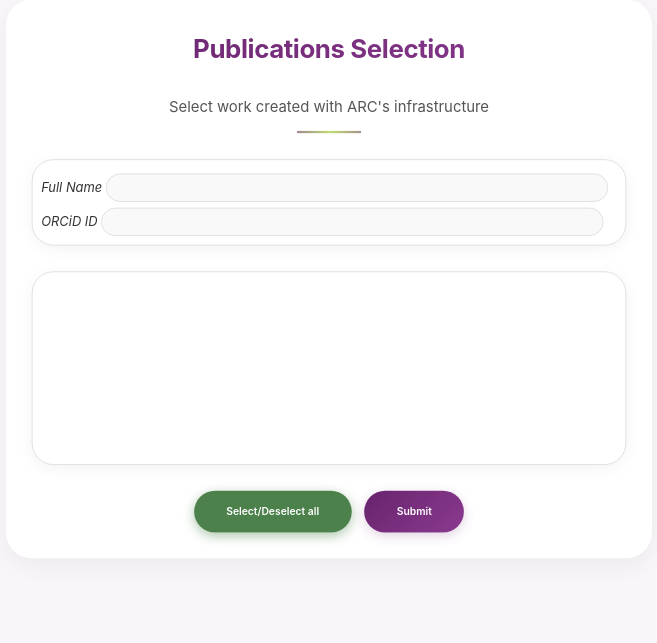
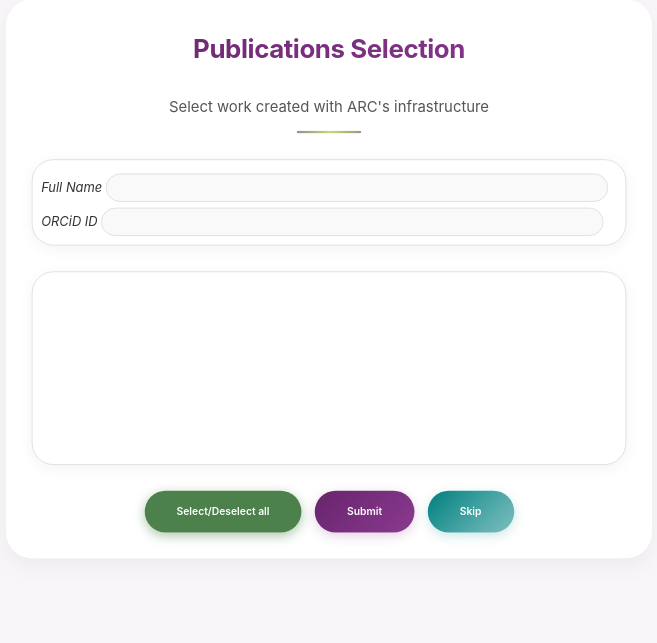
Before and after one commit to DurhamARC/ARC-Feedback, a Flask app: template SearchApp/templates/works_results.html in a window 1280 px wide. Shown: the part 165-808 px from the top of the page, without its empty margins (311-968 px from the left). Run offline with Flask 3, Linux system fonts and the light colour scheme; the template is opened without the code that fills it, so the values that code supplies are empty; some libraries are stand-ins or nearby versions.

Commit message:
Added a skip button

```diff
--- a/SearchApp/ORCiD_API_App.py
+++ b/SearchApp/ORCiD_API_App.py
@@ -486,6 +486,7 @@ class OrcidApp(BaseFlaskApp):
     def process_works_form(self):
         selected_titles = request.form.getlist('selected_titles')
         username = request.form.get('username', '').strip()
+        action = request.form.get('action')
 
         if not selected_titles:
             pass
@@ -516,21 +517,24 @@ class OrcidApp(BaseFlaskApp):
                 session['current_submission_id'] = submission_id
 
                 saved_count = 0
-                for title in selected_titles:
-                    record = Record(
-                        title=title,
-                        type='publication',
-                        orcid=orcid_input,
-                        users=user,
-                        submission_id=submission_id
-                    )
-                    db.session.add(record)
-                    saved_count += 1
+                if not action == "skip":
+                    for title in selected_titles:
+                        record = Record(
+                            title=title,
+                            type='publication',
+                            orcid=orcid_input,
+                            users=user,
+                            submission_id=submission_id
+                        )
+                        db.session.add(record)
+                        saved_count += 1
 
-                if saved_count:
-                    db.session.commit()
+                    if saved_count:
+                        db.session.commit()
+                    else:
+                        logging.debug("No new fundings were selected or saved.")
                 else:
-                    flash('No new publications were saved.', 'error')
+                    pass
 
         except Exception:
             db.session.rollback()
@@ -543,6 +547,7 @@ class OrcidApp(BaseFlaskApp):
     def process_fundings_form(self):
         selected_titles = request.form.getlist('selected_titles')
         username = request.form.get('username', '').strip()
+        action = request.form.get('action')
 
         if not selected_titles:
             pass
@@ -572,22 +577,25 @@ class OrcidApp(BaseFlaskApp):
                 submission_id = session.get('current_submission_id')
 
                 saved_count = 0
-                for title in selected_titles:
-                    record = Record(
-                        title=title,
-                        type='funding',
-                        orcid=orcid_input,
-                        users=user,
-                        submission_id=submission_id
-                    )
-                    db.session.add(record)
-                    saved_count += 1
+                if not action == "skip":
+                    for title in selected_titles:
+                        record = Record(
+                            title=title,
+                            type='funding',
+                            orcid=orcid_input,
+                            users=user,
+                            submission_id=submission_id
+                        )
+                        db.session.add(record)
+                        saved_count += 1
 
-                if saved_count > 0:
-                    db.session.commit()
-                    logging.debug(f'{saved_count} funding record(s) saved successfully!', 'success')
+                    if saved_count > 0:
+                        db.session.commit()
+                        logging.debug(f'{saved_count} funding record(s) saved successfully!', 'success')
+                    else:
+                        logging.debug("No new fundings were selected or saved.")
                 else:
-                    logging.debug("No new fundings were selected or saved.")
+                    pass
 
         except Exception:
             db.session.rollback()
--- a/SearchApp/templates/works_results.html
+++ b/SearchApp/templates/works_results.html
@@ -55,8 +55,11 @@
 
         <div class="form-actions">
             <button type="button" class="btn btn-select-all">Select/Deselect all</button>
-            <button type="submit" class="btn btn-primary" onclick="this.classList.add('loading')">
+            <button type="submit" name="action" value="submit" class="btn btn-primary">
                 <span class="btn-text">Submit</span>
+            </button>
+            <button type="submit" name="action" value="skip" class="btn btn-skip">
+                <span class="btn-text">Skip</span>
             </button>
         </div>
     </form>
@@ -74,10 +77,14 @@
     });
 
     form.addEventListener('submit', (e) => {
+        const submitter = e.submitter;
+        const isSkip = submitter && submitter.name === 'action' && submitter.value === 'skip';
+
+        if (!isSkip) {
             const nameInput = document.getElementById('username');
             if (nameInput.value.trim().length > 201) {
                 e.preventDefault();
-        showError('Please change your ORCiD name to a valid one (1-200 characters, letters and spaces only)');
+                showError('Please change your ORCiD name to a valid one (1-200 characters)');
                 return;
             }
 
@@ -89,8 +96,11 @@
                 showError('Please select at least one publication');
                 return;
             }
+        }
 
-    this.classList.add('loading');
+        if (submitter) {
+            submitter.classList.add('loading');
+        }
     });
 
     function showError(message) {
@@ -372,6 +382,20 @@
         color: white !important;
     }
 
+    .btn-skip {
+        background: linear-gradient(135deg, teal 0%, rgba(0, 128, 128, 0.500) 100%);
+        color: white !important;
+        box-shadow: 0 4px 15px rgba(0, 128, 128, 0.206);
+        display: flex;
+        align-items: center;
+        justify-content: center;
+    }
+
+    .btn-skip:hover {
+       background: linear-gradient(135deg, rgb(0, 80, 80) 0%, rgba(0, 128, 128, 0.500) 100%);
+       color: white !important;
+    }
+
     .btn.loading .btn-text {
         visibility: hidden;
     }
```
Also changed, not shown: SearchApp/templates/fundings_results.html (+28 -3 lines). Lines whose indentation alone changed are shown as unchanged.
